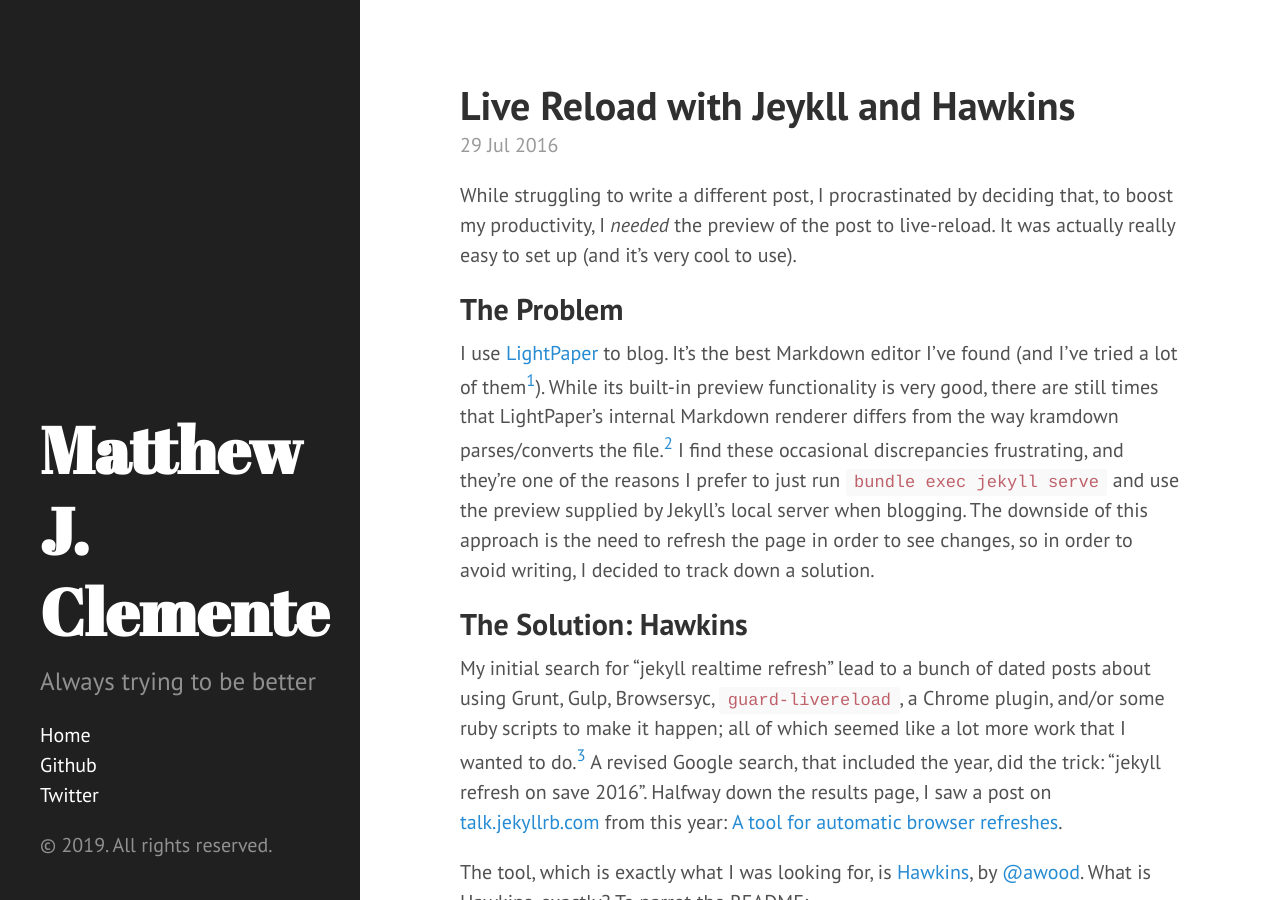
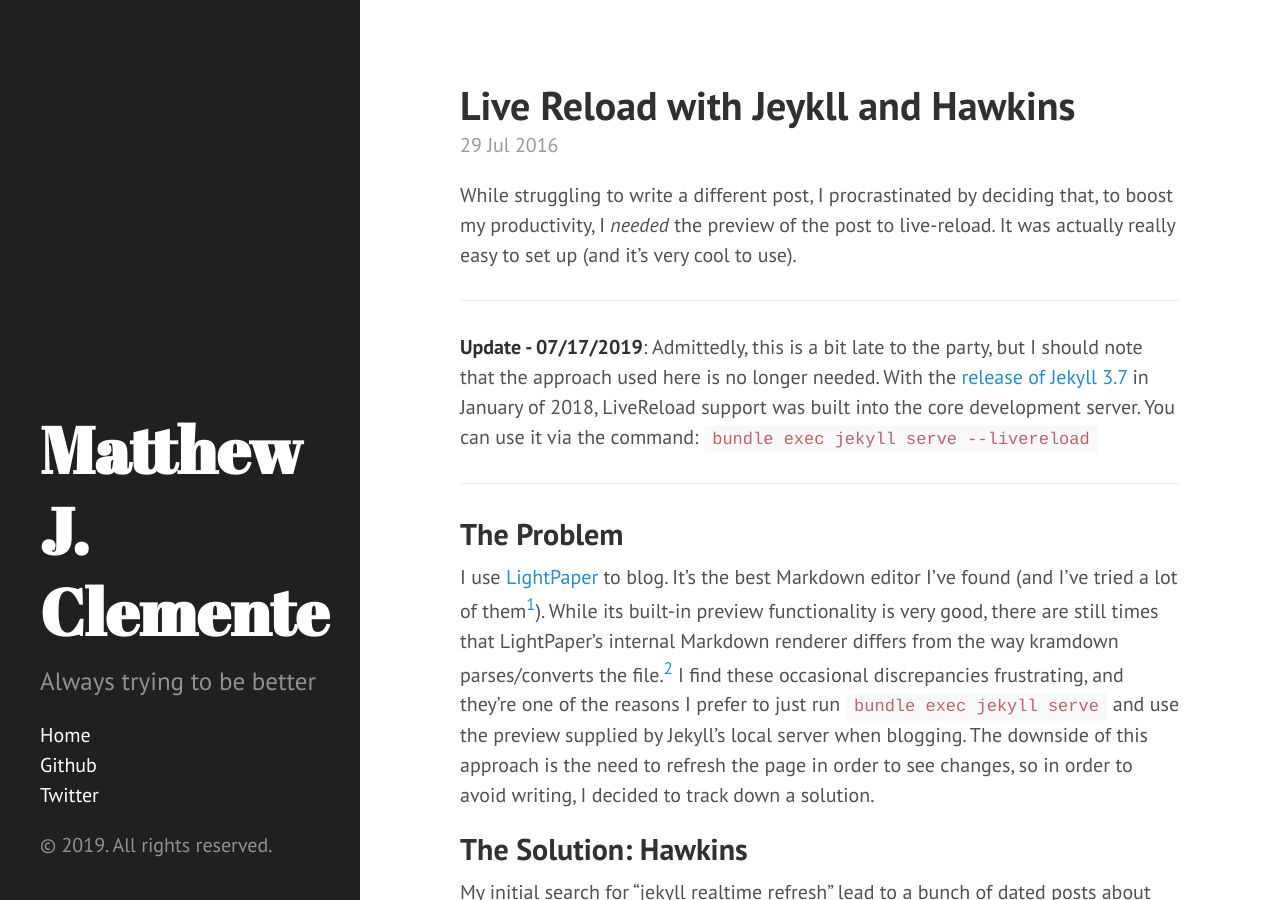
Before and after one commit to mjclemente/mjclemente.github.io, a Jekyll site: the page built from _posts/2016-07-29-live-reload-with-jekyll-and-hawkins.markdown, in a window 1280 px wide and 900 px high. Built offline with Jekyll 4.4.1, drawn with Linux system fonts in a browser that asks for light colours; comment, search, counter and statistics services are not loaded.

Commit message:
Add note about --livereload to old post

```diff
--- a/_posts/2016-07-29-live-reload-with-jekyll-and-hawkins.markdown
+++ b/_posts/2016-07-29-live-reload-with-jekyll-and-hawkins.markdown
@@ -5,6 +5,11 @@
 tags: [jekyll,hawkins,ruby,blogging]
 ---
 While struggling to write a different post, I procrastinated by deciding that, to boost my productivity, I *needed* the preview of the post to live-reload. It was actually really easy to set up (and it's very cool to use). <!--more-->
+
+___
+**Update - 07/17/2019**: Admittedly, this is a bit late to the party, but I should note that the approach used here is no longer needed. With the [release of Jekyll 3.7](https://jekyllrb.com/news/2018/01/02/jekyll-3-7-0-released/) in January of 2018, LiveReload support was built into the core development server. You can use it via the command: `bundle exec jekyll serve --livereload`
+
+___
 
 ## The Problem
 
```
